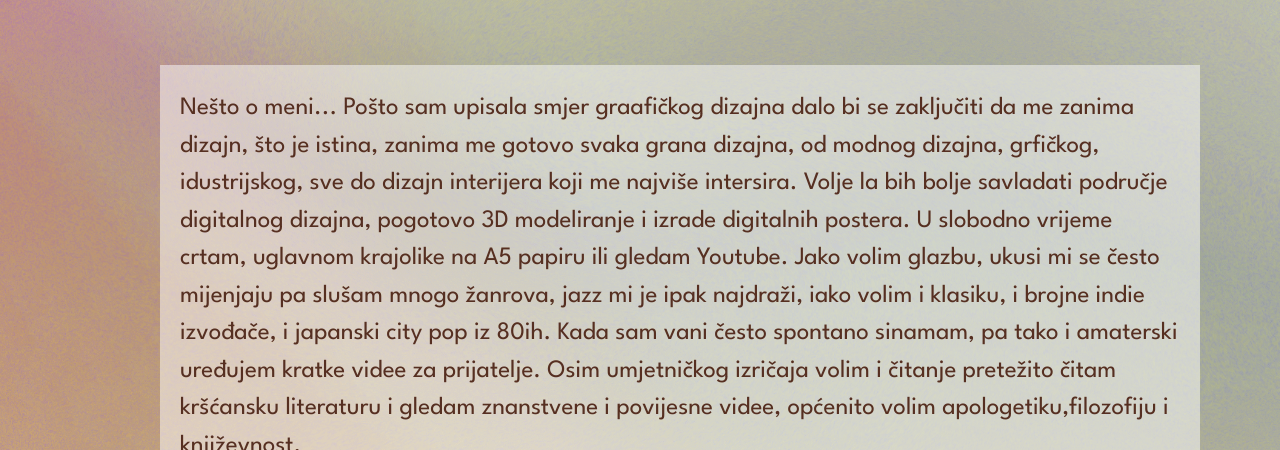
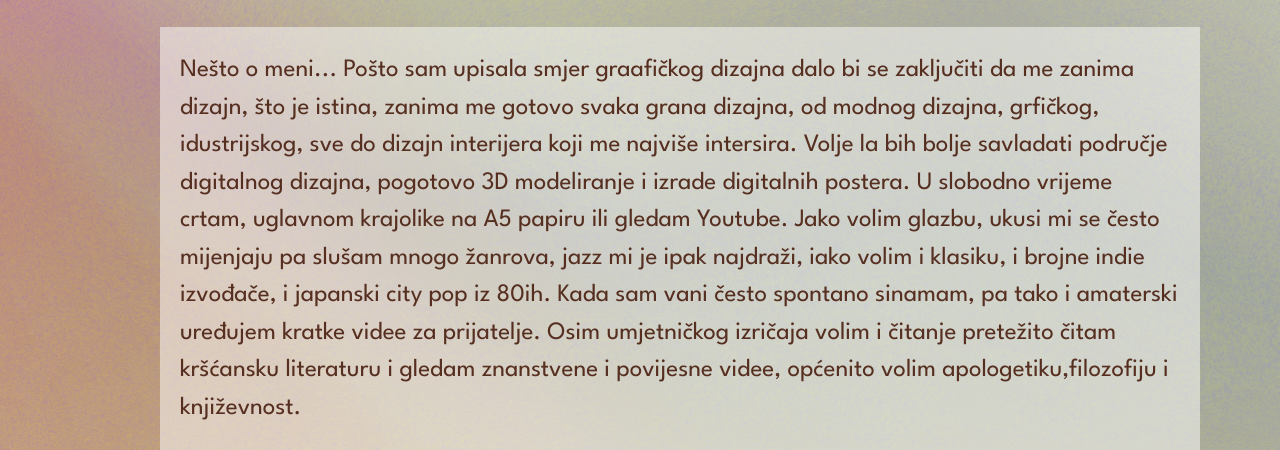
Before and after one commit to melanikov/Projektni-zadatak-3, a plain HTML site: page o_meni.html in a window 1280 px wide. Shown: the part 190-640 px from the top of the page. Drawn offline with Linux system fonts and the light colour scheme.

Commit message:
stil.css

```diff
--- a/stil.css
+++ b/stil.css
@@ -493,7 +493,7 @@ left:130px}
              width: 1000px;
              background-color: rgba(255, 255, 255, 0.5);
            position: absolute;
-         top: -60px;
+         top: -98px;
        left: 160px;}
 
 
```
